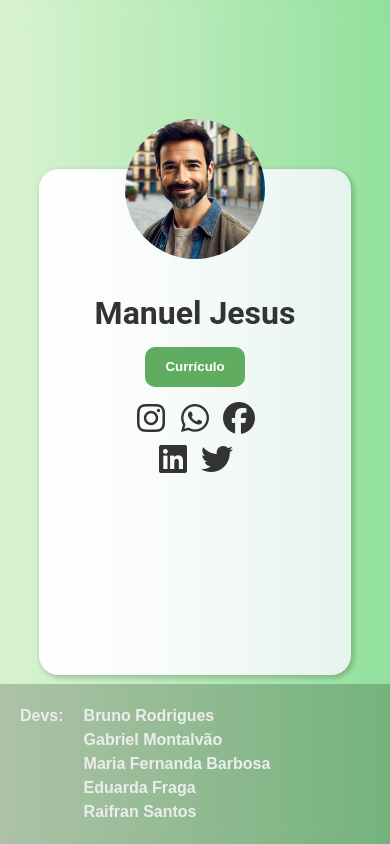
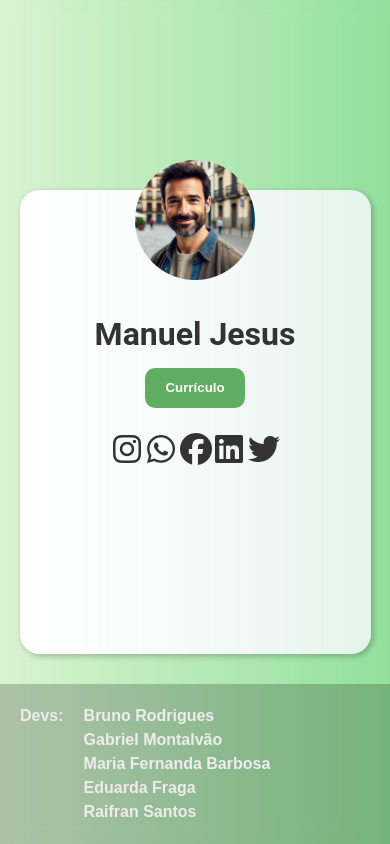
Before and after one commit to bruno-rodrigues0/manuel-jesus, a plain HTML site: page index.html in a window 390 px wide. Drawn offline with Linux system fonts and the light colour scheme.

Commit message:
responsividade do cartao

```diff
--- a/src/styles/globals.css
+++ b/src/styles/globals.css
@@ -27,9 +27,9 @@ ul {
 }
 
 .perfil {
-    max-width: 200px;
+    max-width: 180px;
     border-radius: 100%;
-    max-height: 200px;
+    height: 180px;
     position: relative;
     top: -140px;
 }
@@ -114,23 +114,19 @@ footer > p {
     font-weight: 800;
 }
 
-@media (max-width: 768px) {
+@media (max-width: 1024px) {
     .container {
         width: 80%;
-        height: 60%;
+        height: 40%;
     }
 
     .perfil {
         top: -100px;
         width: 140px;
+        height: 140px;
 
     }
 
-    .imgs {
-        width: 60%;
-        margin: 10px auto;
-
-    }
 
     .imgs > i {
         width: 40px;
@@ -141,3 +137,25 @@ footer > p {
         margin-top: 30px;
     }
 }
+
+@media (max-width: 768px) {
+    .container {
+        width: 90%;
+        height: 55%;
+    }
+
+    .perfil {
+        top: -80px;
+        width: 120px;
+        height: 120px;
+    }
+
+    .imgs > i {
+        width: 30px;
+        height: 20px;
+    }
+
+    footer {
+        margin-top: 30px;
+    }
+}
```
